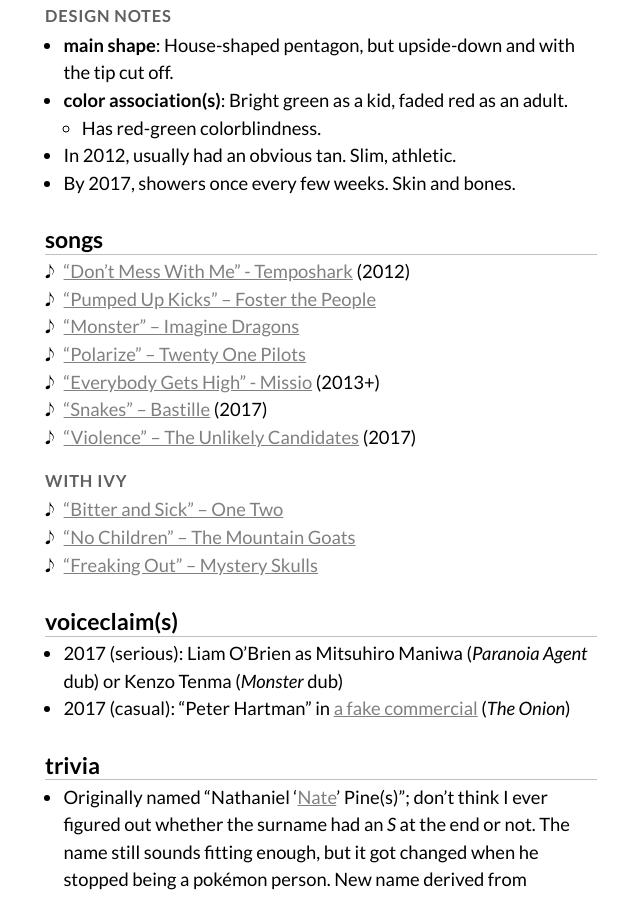
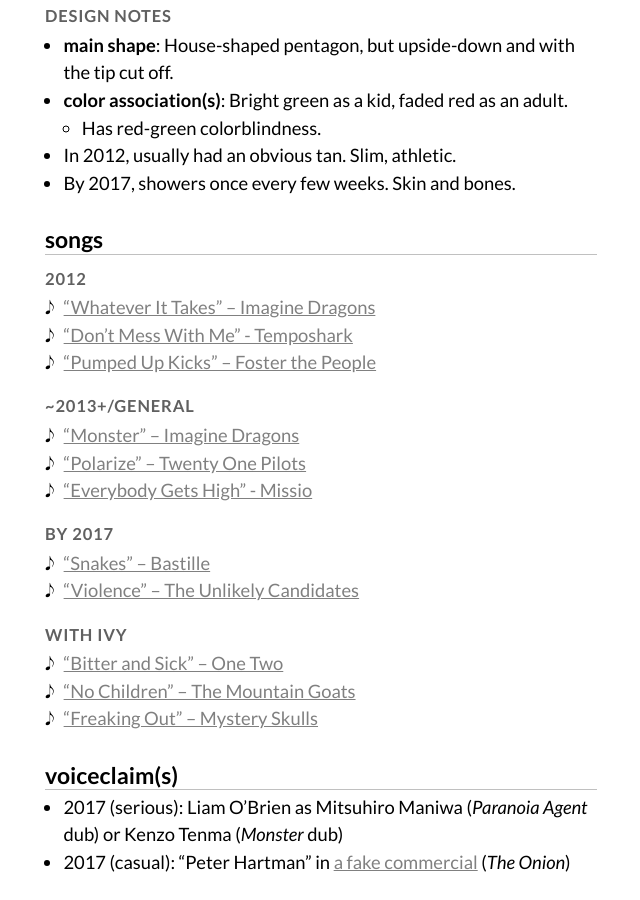
Before and after one commit to a-flyleaf/toyshelf, a Jekyll site: the page built from disaster-crew/nico.md, in a window 1280 px wide and 900 px high, scrolled down 1414 px. Shown: the whole window, without its empty margins (319-959 px from the left). Built offline with Jekyll 4.4.1, drawn with Linux system fonts in a browser that asks for light colours.

Commit message:
tweak Nico’s songs

```diff
--- a/disaster-crew/nico.md
+++ b/disaster-crew/nico.md
@@ -25,13 +25,19 @@ design: |-
   - By 2017, showers once every few weeks. Skin and bones.
 
 songs: |-
-  - ["Don't Mess With Me" - Temposhark](https://www.youtube.com/watch?v=uZOP_rP7aNg) (2012)
+  ### 2012
+  - ["Whatever It Takes" -- Imagine Dragons](https://www.youtube.com/watch?v=rGlEZpOVjGo)
+  - ["Don't Mess With Me" - Temposhark](https://www.youtube.com/watch?v=uZOP_rP7aNg)
   - ["Pumped Up Kicks" -- Foster the People](https://www.youtube.com/watch?v=k_aQYP8rsgE)
+
+  ### ~2013+/general
   - ["Monster" – Imagine Dragons](https://www.youtube.com/watch?v=hhSA9H9Iaqw)
   - ["Polarize" – Twenty One Pilots](https://www.youtube.com/watch?v=MiPBQJq49xk)
-  - ["Everybody Gets High" - Missio](https://www.youtube.com/watch?v=AHukwv_VX9A) (2013+)
-  - ["Snakes" – Bastille](https://www.youtube.com/watch?v=HfmQ7Be9D_k) (2017)
-  - ["Violence" – The Unlikely Candidates](https://www.youtube.com/watch?v=Ax3zbFs8qMU) (2017)
+  - ["Everybody Gets High" - Missio](https://www.youtube.com/watch?v=AHukwv_VX9A)
+
+  ### by 2017
+  - ["Snakes" – Bastille](https://www.youtube.com/watch?v=HfmQ7Be9D_k)
+  - ["Violence" – The Unlikely Candidates](https://www.youtube.com/watch?v=Ax3zbFs8qMU)
 
   ### with Ivy
   - ["Bitter and Sick" – One Two](https://www.youtube.com/watch?v=4NNjm_O_gJk)
```
